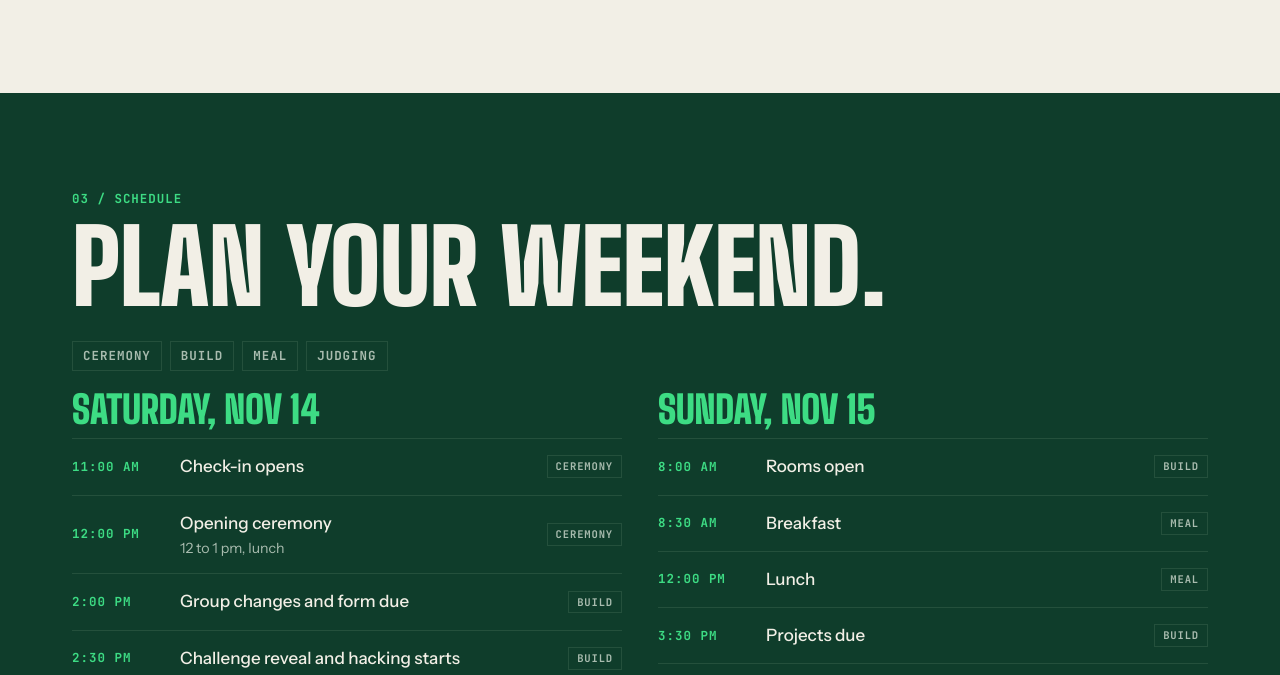
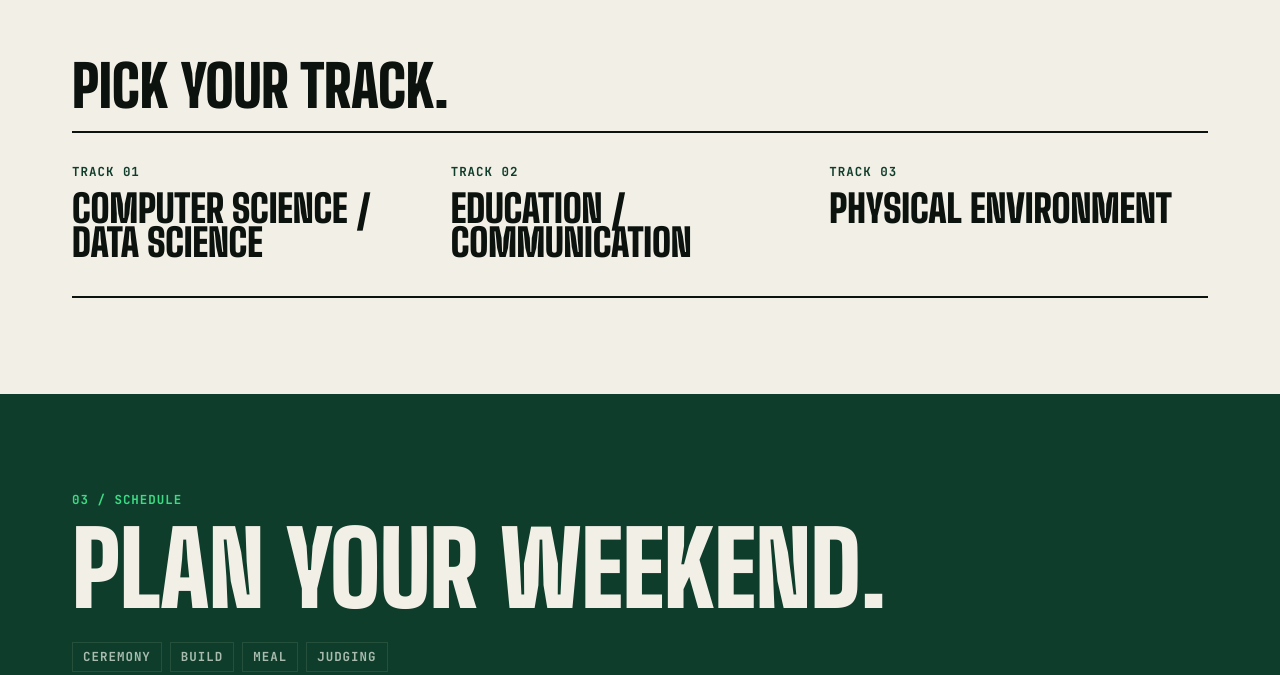
Before and after one commit to Michael-R-Gonzales/sustainable-hackathon, a plain HTML site: page index.html in a window 1280 px wide. Shown: the part 2053-2728 px from the top of the page. Drawn offline with Linux system fonts and the light colour scheme.

Commit message:
Add files via upload

```diff
--- a/index.html
+++ b/index.html
@@ -160,6 +160,12 @@ footer a{text-transform:none;letter-spacing:.02em}
 <div class="step"><span class="n mono">Step 02</span><h3 class="disp">Get your challenge</h3><p>Challenges are announced at 2:30 pm, and sponsors are on hand for questions.</p></div>
 <div class="step"><span class="n mono">Step 03</span><h3 class="disp">Build</h3><p>Use workshops and makerspaces to turn your idea into a working solution.</p></div>
 <div class="step"><span class="n mono">Step 04</span><h3 class="disp">Demo</h3><p>Submit by 3:30 pm Sunday and present to the judges.</p></div>
+</div>
+<h3 class="disp rv" style="font-size:clamp(2.2rem,6vw,3.6rem);margin:64px 0 20px">Pick your track.</h3>
+<div class="steps rv">
+<div class="step"><span class="n mono">Track 01</span><h3 class="disp">Computer science / data science</h3></div>
+<div class="step"><span class="n mono">Track 02</span><h3 class="disp">Education / communication</h3></div>
+<div class="step"><span class="n mono">Track 03</span><h3 class="disp">Physical environment</h3></div>
 </div></div></section>
 
 <section id="schedule" class="forest"><div class="wrap">
@@ -168,6 +174,7 @@ footer a{text-transform:none;letter-spacing:.02em}
 <div class="legend mono"><span class="tag">Ceremony</span><span class="tag">Build</span><span class="tag">Meal</span><span class="tag">Judging</span></div>
 <div class="sched" id="events"></div>
 <div class="tbd rv"><b class="disp">Workshops: to be determined</b><p style="margin:6px 0 0;color:var(--dark-muted)">Topics and times will be added here soon. Times above may shift slightly before the event.</p></div>
+<div class="tbd rv" style="border-style:solid;border-color:var(--lime)"><b class="disp">Can’t make it for the whole time?</b><p style="margin:6px 0 18px;color:var(--dark-muted)">Still want to be part of the hackathon? Volunteer!</p><a class="btn" href="https://docs.google.com/forms/d/e/1FAIpQLSd3Ulb7VCtDdms5FjaTB1leAxp1yioN9TjrFDlQ92FNLzVdPA/viewform?usp=header" target="_blank" rel="noopener">Sign up to volunteer</a></div>
 </div></section>
 
 <section id="prizes"><div class="wrap">
@@ -189,7 +196,7 @@ footer a{text-transform:none;letter-spacing:.02em}
 <p class="label mono rv">05 / Makerspaces</p>
 <h2 class="disp rv">Build with real tools.</h2>
 <p class="rv" style="max-width:56ch;color:var(--dark-muted)">Nolop is confirmed for hackers. We are working to open the other spaces too, with volunteers to help on the machines.</p>
-<div class="spaces rv"><div><b class="disp">Nolop</b><span>Making and prototyping</span></div><div><b class="disp">Craft Center</b><span>Wood, diagrams, prototypes</span></div><div><b class="disp">Data Lab</b><span>GIS and data support</span></div></div>
+<div class="spaces rv"><div><b class="disp">Nolop</b><span>Making and prototyping</span></div><div><b class="disp">Data Lab</b><span>GIS and data support</span></div></div>
 </div></section>
 
 <section id="partners"><div class="wrap">
```
